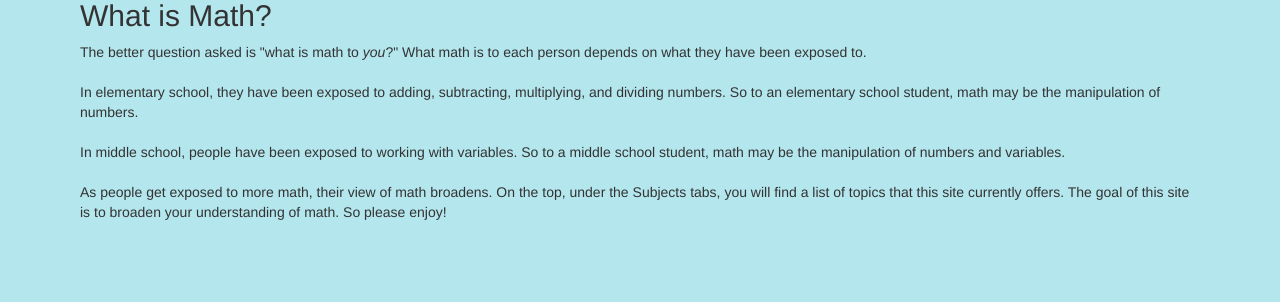
After one commit to dhong9/djangoWebsite, a Django app: page /subjects/computer_science/math_index.html in a window 1280 px wide. The commit adds this page. Shown: the part 571-873 px from the top of the page. Run offline with Django 3.2, Linux system fonts and the light colour scheme; some libraries are stand-ins or nearby versions.

Commit message:
Added Math home page

```diff
--- a/mathapp/templates/mathapp/base.html
+++ b/mathapp/templates/mathapp/base.html
@@ -40,7 +40,7 @@
 
                             <ul class="dropdown-menu">
                                 <li>
-                                    <a href="subjects/math" class="dropdown-toggle" data-toggle="dropdown">Math <b class="caret"></b></a>
+                                    <a href="{% url 'math_index' %}" class="dropdown-toggle" data-toggle="dropdown">Math <b class="caret"></b></a>
 
                                     <ul class="dropdown-menu">
                                         <li><a href="subjects/math/algebrai">Algebra I</a></li>
@@ -52,7 +52,7 @@
                                     </ul>
                                 </li>
                                 <li>
-                                    <a href="{% url 'index' %}" class="dropdown-toggle" data-toggle="dropdown">Computer Science <b class="caret"></b></a>
+                                    <a href="{% url 'cs_index' %}" class="dropdown-toggle" data-toggle="dropdown">Computer Science <b class="caret"></b></a>
 
                                     <ul class="dropdown-menu">
                                         <li><a href="subjects/computer_science/programming">Programming</a></li>
--- a/mathapp/templates/mathapp/subjects/computer_science/index.html
+++ b/mathapp/templates/mathapp/subjects/computer_science/cs_index.html
@@ -5,7 +5,7 @@
 	<h1>Computer Science</h1>
 	<div align="center">
 	    <video controls autoplay loop>
-	        <source src="{%static 'resources/videos/compSciIntro.mp4' %}" type="video/mp4"/>
+	        <source src="{% static 'resources/videos/compSciIntro.mp4' %}" type="video/mp4"/>
 	    </video>
 	</div>
 {% endblock %}
--- /dev/null
+++ b/mathapp/templates/mathapp/subjects/math/math_index.html
@@ -0,0 +1,23 @@
+{% extends 'mathapp/base.html' %}
+
+{% block content %}
+	{% load staticfiles %}
+	<h1>Math</h1>
+    <div align="center">
+        <video controls autoplay loop>
+            <source src="{% static 'resources/videos/mathIntro.mp4' %}" type="video/mp4"/>
+        </video>
+    </div>
+    <h2>What is Math?</h2>
+    <p>The better question asked is "what is math to <em>you</em>?" What math is to each person depends on what they
+    have been exposed to.<br/>
+    <br/>
+    In elementary school, they have been exposed to adding, subtracting, multiplying, and
+    dividing numbers. So to an elementary school student, math may be the manipulation of numbers.<br/>
+    <br/>
+    In middle school, people have been exposed to working with variables. So to a middle school student, math may be the
+    manipulation of numbers and variables.<br/>
+    <br/>
+    As people get exposed to more math, their view of math broadens. On the top, under the Subjects tabs, you will find a list of topics that
+    this site currently offers. The goal of this site is to broaden your understanding of math. So please enjoy! </p>
+{% endblock %}
--- a/mathapp/urls.py
+++ b/mathapp/urls.py
@@ -3,5 +3,6 @@ from . import views
 
 urlpatterns = [
     url(r'^$', views.goHome, name='home'),
-    url(r'^subjects/computer_science/index.html', views.computer_science, name='index'),
+    url(r'^subjects/computer_science/cs_index.html', views.computer_science, name='cs_index'),
+    url(r'^subjects/computer_science/math_index.html', views.math, name='math_index'),
 ]
--- a/mathapp/views.py
+++ b/mathapp/views.py
@@ -4,4 +4,7 @@ def goHome(request):
 	return render(request, 'mathapp/home.html', {});
 
 def computer_science(request):
-	return render(request, 'mathapp/subjects/computer_science/index.html', {});
+	return render(request, 'mathapp/subjects/computer_science/cs_index.html', {});
+
+def math(request):
+	return render(request, 'mathapp/subjects/math/math_index.html', {});
```
Also changed, not shown: 1 other file.
